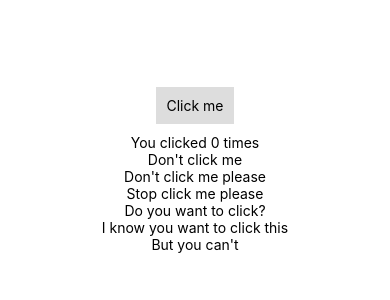
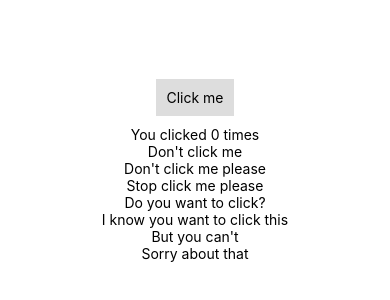
Before and after one commit to JungLee-Dev/BasketballScoreboardRN, a React Native app: screen / in a window 390 px wide. Shown: the part 252-552 px from the top of the page. Built offline with nearby package versions, Linux system fonts and the light colour scheme.

Commit message:
update view with new text

```diff
--- a/App.tsx
+++ b/App.tsx
@@ -39,6 +39,9 @@ class App extends Component {
         <View>
           <Text>But you can't</Text>
         </View>
+        <View>
+          <Text>Sorry about that</Text>
+        </View>
       </View>
     );
   }
```
